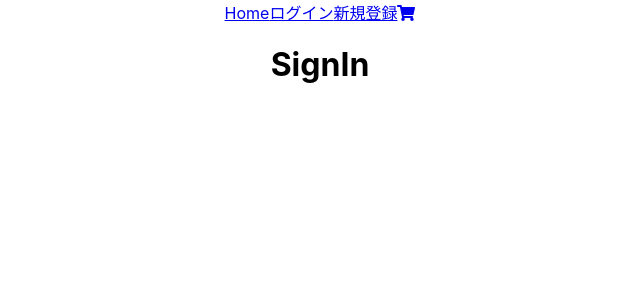
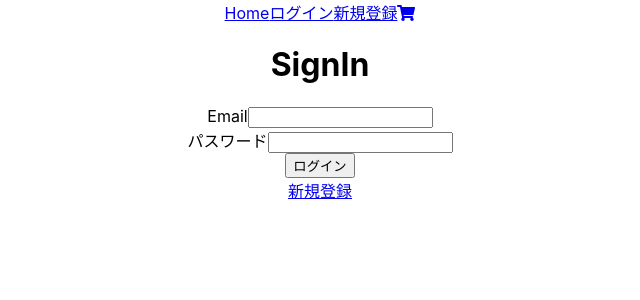
Before and after one commit to yochiba/cart_practice, a React (Create React App) app in the folder client/: page /sign-in in a window 1280 px wide. Shown: the top 300 px of the page, without its empty margins (320-960 px from the left). Built offline with nearby package versions, Linux system fonts and the light colour scheme.

Commit message:
develop_2_9

```diff
--- a/client/package.json
+++ b/client/package.json
@@ -52,7 +52,6 @@
     "axios": "^0.21.1",
     "babel-loader": "8.1.0",
     "dotenv": "^10.0.0",
-    "dotenv-cli": "^4.0.0",
     "react-router-dom": "^5.2.0",
     "sass": "^1.34.0",
     "sass-loader": "^11.1.1",
--- /dev/null
+++ b/client/src/Common.ts
@@ -0,0 +1,94 @@
+namespace Common {
+
+  export const headers = {
+    'Content-Type': 'application/json',
+    'Access-Control-Allow-Origin': 'http://localhost',
+  }
+
+  // inputFormat
+  export type InputFormat = {
+    displayName: string;
+    name: string;
+    type: string;
+　}
+
+  // アカウント新規登録
+  export type AccountSignUp = {
+    firstname: string;
+    lastname: string;
+    email: string;
+    phone: string;
+    password: string;
+    password_confirmation: string;
+  }
+
+  export const initialAccountSignUp: AccountSignUp = {
+    firstname: '',
+    lastname: '',
+    email: '',
+    phone: '',
+    password: '',
+    password_confirmation: '',
+  }
+
+  // 新規登録のデータフォーマット
+  export const SIGN_UP_FORMAT: InputFormat[] = [
+    {
+      displayName: '姓',
+      name: 'lastname',
+      type: 'text',
+    },
+    {
+      displayName: '名',
+      name: 'firstname',
+      type: 'text',
+    },
+    {
+      displayName: 'Email',
+      name: 'email',
+      type: 'email',
+    },
+    {
+      displayName: '電話番号',
+      name: 'phone',
+      type: 'tel',
+    },
+    {
+      displayName: 'パスワード',
+      name: 'password',
+      type: 'password',
+    },
+    {
+      displayName: 'パスワード確認',
+      name: 'password_confirmation',
+      type: 'password',
+    }
+  ];
+
+  // アカウント ログイン
+  export type AccountSignIn = {
+    email: string;
+    password: string;
+  }
+
+  export const initialAccountSignIn: AccountSignIn = {
+    email: '',
+    password: '',
+  }
+
+  // アカウント ログイン
+  export const SIGN_IN_FORMAT: InputFormat[] = [
+    {
+      displayName: 'Email',
+      name: 'email',
+      type: 'email',
+    },
+    {
+      displayName: 'パスワード',
+      name: 'password',
+      type: 'password',
+    },
+  ];
+}
+
+export default Common;
--- a/client/src/component/Account/SignIn.tsx
+++ b/client/src/component/Account/SignIn.tsx
@@ -1,9 +1,67 @@
-import React from 'react';
+import React, { useState } from 'react';
+import { Link } from 'react-router-dom';
+import Common from '../../Common';
+import Axios from 'axios';
 
 const SignIn: React.FC = () => {
+  // State管理
+  const [accountSignIn, setAccountSignIn] = useState<Common.AccountSignIn>(Common.initialAccountSignIn);
+
+  const onChangeSignInInput = (e: any) => {
+    const name: string = e.target.name;
+    const value: string = e.target.value;
+
+    switch (name) {
+      case 'email':
+        setAccountSignIn({...accountSignIn, email: value})
+        break;
+      case 'password':
+        setAccountSignIn({...accountSignIn, password: value})
+        break;
+      default:
+        break;
+    }
+  }
+
+  const signInInputs = () => {
+    return (
+      Common.SIGN_IN_FORMAT.map((signInData: Common.InputFormat) => {
+        return (
+          <div className={signInData.name}>
+            <label htmlFor={`sign-in-${signInData.name}`}>{signInData.displayName}</label>
+            <input
+              type={signInData.type}
+              id={`sign-in-${signInData.name}`}
+              name={signInData.name}
+              onChange={(e) => {onChangeSignInInput(e)}}
+            />
+          </div>
+        );
+      })
+    );
+  }
+
+  const handleSubmitAccountData = (e: any) => {
+    e.preventDefault();
+
+    Axios.post(`http://localhost/api/v1/auth/sign_in`, accountSignIn, {headers: Common.headers})
+    .then(res => {
+      console.log(res);
+      setAccountSignIn(Common.initialAccountSignIn);
+    })
+    .catch(error => {
+      console.log(error);
+    })
+  }
+
   return (
     <div className='SignIn'>
       <h1>SignIn</h1>
+      <form onSubmit={(e) => {handleSubmitAccountData(e)}}>
+        {signInInputs()}
+        <input type='submit' value='ログイン' />
+      </form>
+      <Link to='/sign-up'>新規登録</Link>
     </div>
   );
 }
--- a/client/src/component/Account/SignUp.tsx
+++ b/client/src/component/Account/SignUp.tsx
@@ -1,67 +1,11 @@
 import React, { useState } from 'react';
+import Common from '../../Common';
 import Axios from 'axios';
-
-// 新規登録のデータフォーマット
-const SIGN_UP_FORMAT: SignUpFormat[] = [
-  {
-    displayName: '姓',
-    name: 'lastname',
-    type: 'text',
-  },
-  {
-    displayName: '名',
-    name: 'firstname',
-    type: 'text',
-  },
-  {
-    displayName: 'Email',
-    name: 'email',
-    type: 'email',
-  },
-  {
-    displayName: '電話番号',
-    name: 'phone',
-    type: 'tel',
-  },
-  {
-    displayName: 'パスワード',
-    name: 'password',
-    type: 'password',
-  },
-  {
-    displayName: 'パスワード確認',
-    name: 'password_confirmation',
-    type: 'password',
-  }
-];
-
-type AccountSignUp = {
-  firstname: string;
-  lastname: string;
-  email: string;
-  phone: string;
-  password: string;
-  password_confirmation: string;
-}
-
-const initialAccountSignUp: AccountSignUp = {
-  firstname: '',
-  lastname: '',
-  email: '',
-  phone: '',
-  password: '',
-  password_confirmation: '',
-}
-
-type SignUpFormat = {
-  displayName: string;
-  name: string;
-  type: string;
-}
 
 const SignUp: React.FC = () => {
   // State管理
-  const [accountSignUp, setAccountSignUp] = useState<AccountSignUp>(initialAccountSignUp);
+  const [accountSignUp, setAccountSignUp] = useState<Common.AccountSignUp>(Common.initialAccountSignUp);
+  const [modalFlag, setModalFlag] = useState<boolean>(false);
 
   const onChangeSignUpInput = (e: any) => {
     const name: string = e.target.name;
@@ -93,7 +37,7 @@ const SignUp: React.FC = () => {
 
   const signUpInputs = () => {
     return (
-      SIGN_UP_FORMAT.map((signUpData: SignUpFormat) => {
+      Common.SIGN_UP_FORMAT.map((signUpData: Common.InputFormat) => {
         return (
           <div className={signUpData.name}>
             <label htmlFor={`sign-up-${signUpData.name}`}>{signUpData.displayName}</label>
@@ -109,14 +53,113 @@ const SignUp: React.FC = () => {
     );
   }
 
+  const inputValue = (name: string, displayName: string) => {
+    let value: string = '';
+    switch (name) {
+      case 'firstname':
+        value = accountSignUp.firstname;
+        break;
+      case 'lastname':
+        value = accountSignUp.lastname;
+        break;
+      case 'email':
+        value = accountSignUp.email;
+        break;
+      case 'phone':
+        value = accountSignUp.phone;
+        break;
+      case 'password':
+        value = accountSignUp.password;
+        break;
+      default:
+        break;
+    }
+
+    if (name === 'password') {
+      return (
+        <>
+          <label htmlFor={`sign-up-confirmation-${name}`}>{displayName}: ******</label>
+          <input
+            type='hidden'
+            id={`sign-up-confirmation-${name}`}
+            name={name}
+            value={value}
+          />
+          <input
+            type='hidden'
+            id={`sign-up-confirmation-${name}_confirmation`}
+            name={`${name}_confirmation`}
+            value={accountSignUp.password_confirmation}
+          />
+        </>
+      );
+    } else {
+      return (
+        <>
+          <label htmlFor={`sign-up-confirmation-${name}`}>{displayName}: {value}</label>
+          <input
+            type='hidden'
+            id={`sign-up-confirmation-${name}`}
+            name={name}
+            value={value}
+          />
+        </>
+      );
+    }
+  }
+
+  const signUpConfirmationInputs = () => {
+    return (
+      Common.SIGN_UP_FORMAT.map((signUpData: Common.InputFormat) => {
+        if (signUpData.name !== 'password_confirmation') {
+          return (
+            <div className={`${signUpData.name}`}>
+              {inputValue(signUpData.name, signUpData.displayName)}
+            </div>
+          );
+        } else {
+          return null;
+        }
+      })
+    );
+  }
+
+  const confirmationModal = () => {
+    if (modalFlag) {
+      return (
+        <form onSubmit={(e) => {handleSubmitAccountData(e)}}>
+          {signUpConfirmationInputs()}
+          <button onClick={()=> setModalFlag(false)}>内容修正</button>
+          <input
+            type='submit'
+            value='登録'
+          />
+        </form>
+      );
+    } else {
+      return null;
+    }
+  }
+
+  const handleSubmitAccountData = (e: any) => {
+    e.preventDefault();
+
+    Axios.post(`http://localhost/api/v1/auth`, accountSignUp, {headers: Common.headers})
+    .then(res => {
+      console.log(res);
+      setAccountSignUp(Common.initialAccountSignUp);
+    })
+    .catch(error => {
+      console.log(error);
+    })
+  }
+
   return (
     <div className='SignUp'>
       <h1>SignUp</h1>
-      <form>
-        {signUpInputs()}
-
-        <input type='submit' value='内容の確認' />
-      </form>
+      {signUpInputs()}
+      <button onClick={()=> setModalFlag(true)}>内容確認</button>
+      {confirmationModal()}
     </div>
   );
 }
--- a/client/src/component/Product/ProductDetail.tsx
+++ b/client/src/component/Product/ProductDetail.tsx
@@ -59,6 +59,9 @@ const ProductDetail: React.FC = () => {
         category_id: response.attributes.category_id,
       }
       setProduct(product);
+    })
+    .catch(error => {
+      console.log(error);
     })
 }, [])
 
--- a/client/src/component/Product/ProductList.tsx
+++ b/client/src/component/Product/ProductList.tsx
@@ -58,6 +58,9 @@ const ProductList: React.FC = () => {
       })
       setProducts(products);
     })
+    .catch(error => {
+      console.log(error);
+    })
   }, [])
 
   return (
```
Also changed, not shown: 1 other file (tests, documents, lock files or other folders). Lines whose indentation alone changed are shown as unchanged.
